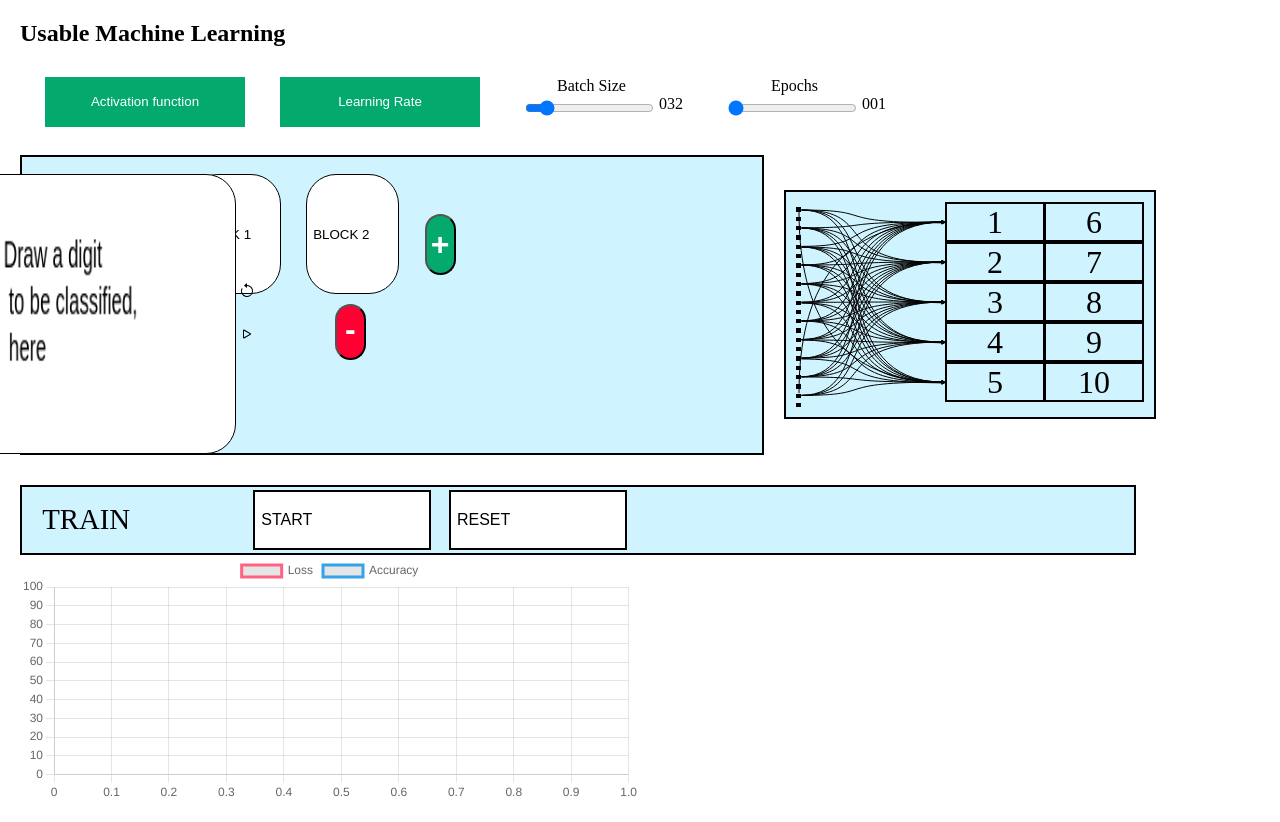
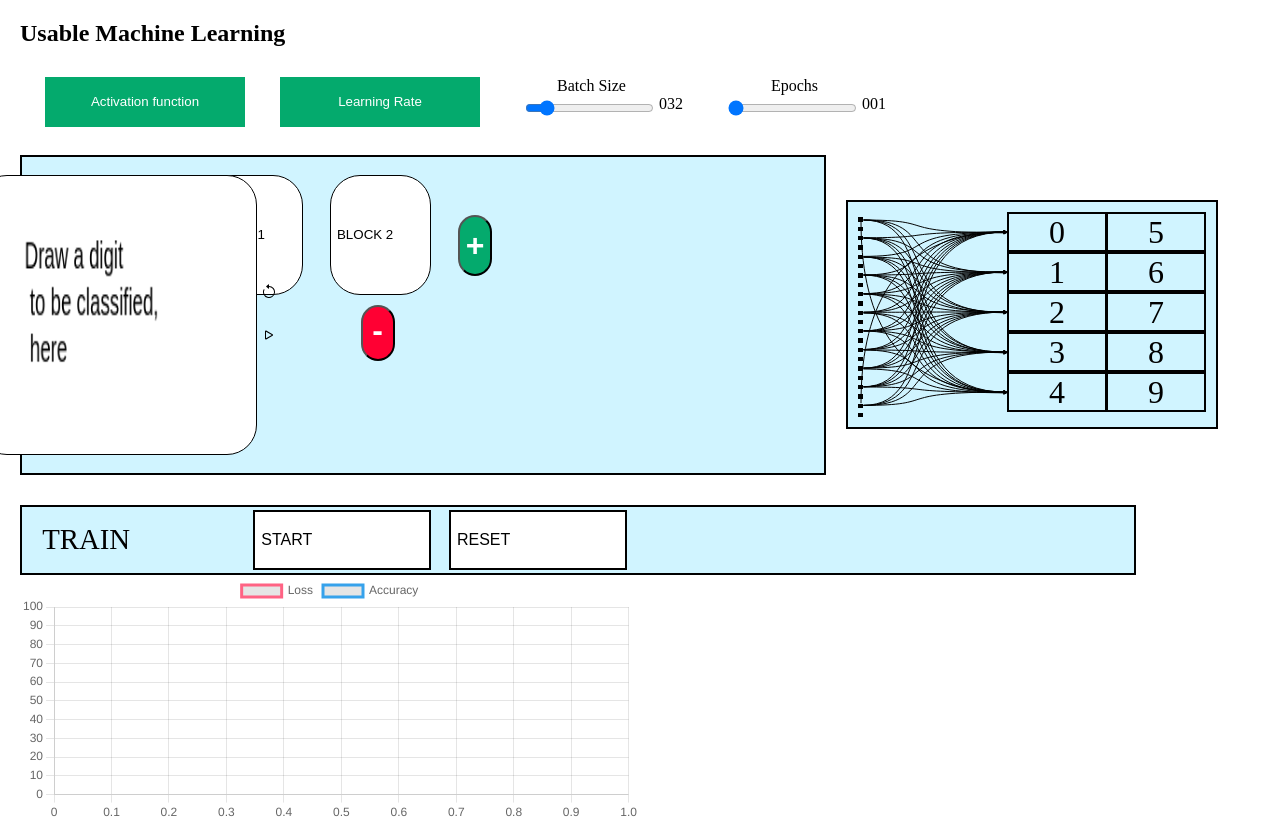
Before and after one commit to omah03/Usable-Machine-Learning-, a Flask app: page / in a window 1280 px wide. Shown: the top 822 px of the page. Before the commit the page ends 797 px from the top, so only its background shows below. Run offline with Flask 2, Linux system fonts and the light colour scheme; parts of the project's set-up code (start-up, migrations or seed data) failed here and were passed over.

Commit message:
classification done

```diff
--- a/ml_utils/data.py
+++ b/ml_utils/data.py
@@ -27,6 +27,7 @@ class MNIST(torchvision.datasets.MNIST):
 
 def get_dataset(test: bool = False, indexed: bool = False) -> Dataset:
     transform = torchvision.transforms.Compose([
+            torchvision.transforms.Grayscale(num_output_channels=1),
             torchvision.transforms.ToTensor(),
             torchvision.transforms.Normalize(mean=(0.1307,),
                                              std=(0.3081,))
--- a/ml_utils/test_classify.py
+++ b/ml_utils/test_classify.py
@@ -73,6 +73,9 @@ def classify_canvas_image(image,modelFile):
         # Normalisierungswerte für das gewünschte Modell
         mean = [0.5]  # Mittelwert für jeden Kanal
         std = [0.5]   # Standardabweichung für jeden Kanal
+
+        mean=[0.1307] #same as in data.py
+        std=(0.3081)
 
 
         normalize = transforms.Normalize(mean=mean, std=std)
--- a/static/style.css
+++ b/static/style.css
@@ -99,9 +99,11 @@ input[type="range"] {
 
 .inputbox{
   display:flex;
+  position: relative;
   align-items: center;
   box-sizing: border-box;
   margin-top: 10px;
+  margin-left: 30px;
 
 
   width: 280px;
@@ -122,6 +124,7 @@ input[type="range"] {
   position: relative;
   z-index: 2; /* Canvas liegt standardmäßig über anderen Elementen */
 }
+
 
 .controls_column{
   display: flex;
@@ -219,8 +222,9 @@ input[type="range"] {
   box-sizing: border-box;
 
 
-  width: 60%;
-  height: 300px;
+
+  width: 65%;
+  height: 320px;
 
   background: #D0F4FF;
   border: 2px solid #000000;
--- a/templates/index.html
+++ b/templates/index.html
@@ -84,8 +84,9 @@
                             <svg xmlns="http://www.w3.org/2000/svg" width="16" height="16" fill="currentColor" class="bi bi-play" viewBox="0 0 16 16">
                                 <path d="M10.804 8 5 4.633v6.734zm.792-.696a.802.802 0 0 1 0 1.392l-6.363 3.692C4.713 12.69 4 12.345 4 11.692V4.308c0-.653.713-.998 1.233-.696z"/>
                               </svg>
-                        </button>
+                            </button>
                             <p id ="predictionText" style ="display:none;"></p>
+
                     </div>
                 </div>
 
@@ -166,6 +167,8 @@
             </div>
             <div class="row" style="justify-content:right;">
                 <div class="column" style = "justify-content:center;">
+                    <div class="classifier_class"> 0
+                    </div>
                     <div class="classifier_class"> 1
                     </div>
                     <div class="classifier_class"> 2
@@ -174,10 +177,10 @@
                     </div>
                     <div class="classifier_class"> 4
                     </div>
+                </div>
+                <div class="column" style = "justify-content:center; margin-left:-21px">
                     <div class="classifier_class"> 5
                     </div>
-                </div>
-                <div class="column" style = "justify-content:center; margin-left:-21px">
                     <div class="classifier_class"> 6
                     </div>
                     <div class="classifier_class"> 7
@@ -185,8 +188,6 @@
                     <div class="classifier_class"> 8
                     </div>
                     <div class="classifier_class"> 9
-                    </div>
-                    <div class="classifier_class"> 10
                     </div>
                 </div>
             </div>
```
